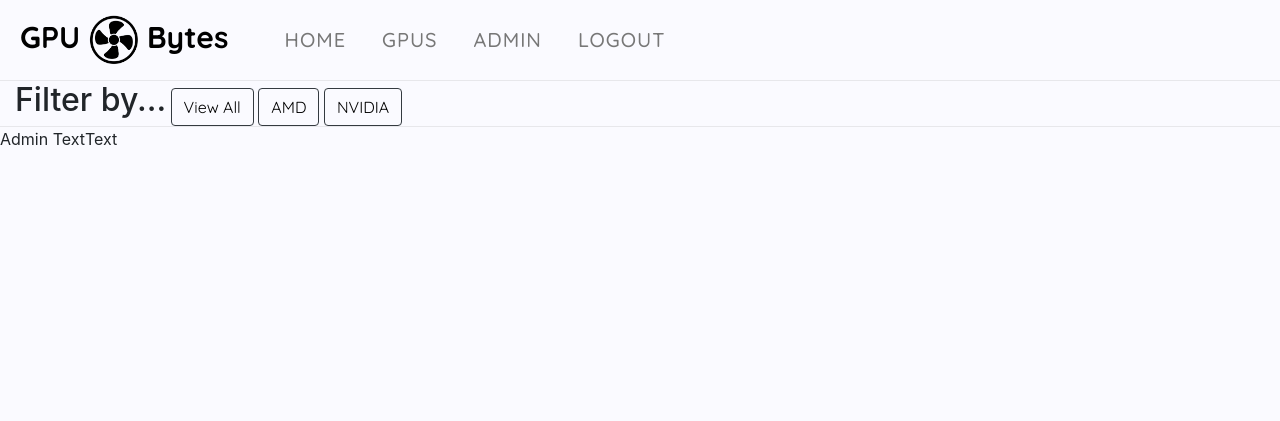
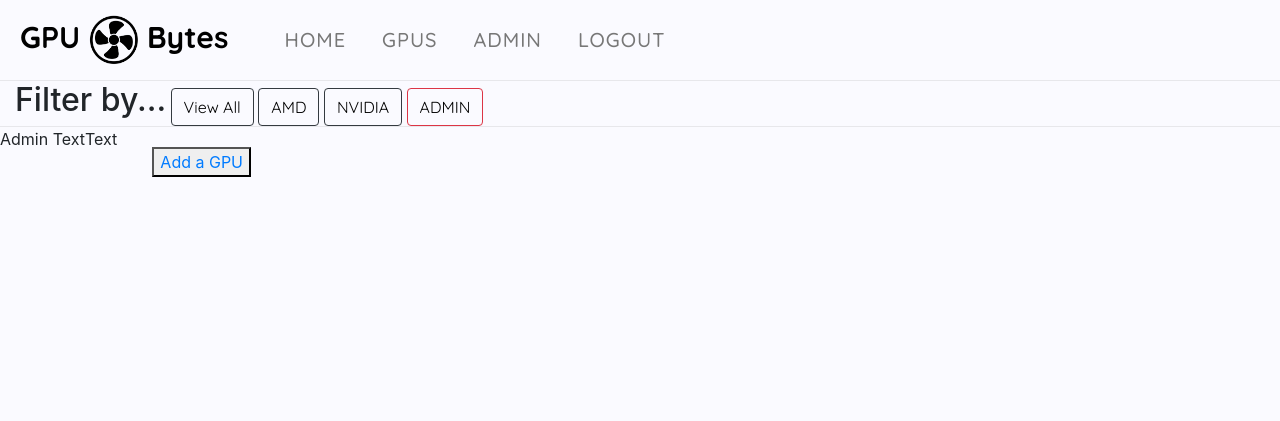
Before and after one commit to AlexanderJWard/gpu-bytes, a Django app: page /gpu/ in a window 1280 px wide. Shown: the top 421 px of the page. Run offline with Django 3.2, Linux system fonts and the light colour scheme; the visitor is signed in with stand-in values (Sample User, id 1); data that the repository does not hold is empty; some libraries are stand-ins or nearby versions.

Commit message:
Update create, update and delete with class based views

```diff
--- a/blog/urls.py
+++ b/blog/urls.py
@@ -3,13 +3,14 @@ from django.urls import path
 
 urlpatterns = [
     path("", views.PostList.as_view(), name="home"),
-    path('gpu/add/', views.AddGPU, name='add_gpu'),
+    path('gpu/add/', views.AddGPU.as_view(), name='add_gpu'),
     path('gpu/', views.GPUList.as_view(), name='gpu'),
+    path('gpu/admin', views.AdminGPUList.as_view(), name='gpu_admin'),
     path('gpu/amd/', views.AMDList.as_view(), name='amd'),
     path('gpu/nvidia/', views.NVIDIAList.as_view(), name='nvidia'),
     path('gpu/<slug:slug>/', views.GPUDetail.as_view(), name='gpu_detail'),
-    path('gpu/<slug:slug>/edit/', views.EditGPU, name='edit_gpu'),
-    path('gpu/<slug:slug>/delete/', views.DeleteGPU, name="delete_gpu" ),
+    path('gpu/<slug:slug>/update/', views.UpdateGPU.as_view(), name='update_gpu'),
+    path('gpu/<slug:slug>/delete/', views.DeleteGPU.as_view(), name="delete_gpu" ),
     path('<slug:slug>/', views.PostDetail.as_view(), name='post_detail'),
     path('like/<slug:slug>', views.PostLike.as_view(), name='post_like'),
 ]
--- a/blog/views.py
+++ b/blog/views.py
@@ -4,6 +4,11 @@ from .models import Post, GPU
 from .forms import CommentForm, GPUForm
 from django.http import HttpResponse, HttpResponseRedirect
 from django.template import loader
+from django.contrib import messages
+from django.urls import reverse_lazy, reverse
+from django.contrib.auth.decorators import login_required
+from django.utils.decorators import method_decorator
+from django.views.generic import ListView, DetailView, CreateView, UpdateView, DeleteView
 
 
 class PostList(generic.ListView):
@@ -78,86 +83,99 @@ class PostLike(View):
         return HttpResponseRedirect(reverse('post_detail', args=[slug]))
 
 
-class GPUList(generic.ListView):
+class GPUList(ListView):
     model = GPU
-    queryset = GPU.objects.filter(status=1).order_by("brand","-date_released")
     template_name = "gpu.html"
     paginate_by = 8
+    queryset = GPU.objects.filter(status=1).order_by("brand","-date_released")
 
 
-class AMDList(generic.ListView):
+@method_decorator(login_required(login_url='/accounts/login/'), name='dispatch')
+class AdminGPUList(ListView):
+    model = GPU
+    template_name = "gpu.html"
+    paginate_by = 8
+    queryset = GPU.objects.order_by("brand","-date_released")
+
+
+class AMDList(ListView):
     model = GPU
     queryset = GPU.objects.filter(brand=1).filter(status=1).order_by("-date_released")
     template_name = "gpu.html"
     paginate_by = 8
 
 
-class NVIDIAList(generic.ListView):
+class NVIDIAList(ListView):
     model = GPU
     queryset = GPU.objects.filter(brand=0).filter(status=1).order_by("-date_released")
     template_name = "gpu.html"
     paginate_by = 8
 
 
-class GPUDetail(View):
-
-    def get(self, request, slug, *args, **kwargs):
-        queryset = GPU.objects.filter(status=1)
-        gpu = get_object_or_404(queryset, slug=slug)
-
-        return render(
-            request,
-            "gpu_detail.html",
-            {
-                "gpu": gpu,
-            }
-        )
+class GPUDetail(DetailView):
+    model = GPU
+    template_name = "gpu_detail.html"
 
 
-def AddGPU(request):
+@method_decorator(login_required(login_url='/accounts/login/'), name='dispatch')
+class AddGPU(CreateView):
+    model = GPU
+    form_class = GPUForm
+    template_name = "add_gpu.html"
 
-    if request.POST:
+    def get(self, request, *args, **kwargs):
+        if not self.request.user.is_superuser:
+            messages.warning(request, 'You do not have permission to do this.')
+            return HttpResponseRedirect('/')
+        return super().get(request, *args, **kwargs)
 
-        gpu_form = GPUForm(request.POST, request.FILES)
-        if gpu_form.is_valid():
-            gpu_form.save()
-            return HttpResponseRedirect("/gpu/")
+    def form_valid(self, form):
+        """
+        Upon success prompt the user with a message
+        """
+        messages.success(self.request, "GPU Sucessfully created.")
+        super().form_valid(form)
+        return HttpResponseRedirect(self.get_success_url())
 
-    return render(
-        request,
-        "add_gpu.html",
-        {
-            "gpu_form": GPUForm(),
-        }
-    )
+    def get_success_url(self, **kwargs):
+        return reverse_lazy("gpu_detail", args=[str(self.object.slug)])
 
 
-def EditGPU(request, slug):
+@method_decorator(login_required(login_url='/accounts/login/'), name='dispatch')
+class UpdateGPU(UpdateView):
+    model = GPU
+    form_class = GPUForm
+    template_name = 'update_gpu.html'
 
-    context ={}
+    def get(self, request, *args, **kwargs):
+        if not self.request.user.is_superuser:
+            messages.warning(request, 'You do not have permission to do this.')
+            return HttpResponseRedirect('/')
+        return super().get(request, *args, **kwargs)
 
-    gpu = get_object_or_404(GPU, slug=slug)
+    def form_valid(self, form):
+        """
+        Upon success prompt the user with a message
+        """
+        messages.success(self.request, "GPU Sucessfully updated.")
+        super().form_valid(form)
+        return HttpResponseRedirect(self.get_success_url())
 
-    form = GPUForm(request.POST or None, instance = gpu)
-
-    if form.is_valid():
-        form.save()
-        return HttpResponseRedirect("/gpu/")
-
-    context["form"] = form
-
-    return render(request, "edit_gpu.html", context)
+    def get_success_url(self, **kwargs):
+        return reverse_lazy("gpu_detail", args=[str(self.object.slug)])
 
 
-def DeleteGPU(request, slug):
+@method_decorator(login_required(login_url='/accounts/login/'), name='dispatch')
+class DeleteGPU(DeleteView):
+    model = GPU
+    template_name = 'delete_gpu.html'
 
-    context ={}
+    def get(self, request, *args, **kwargs):
+        if not self.request.user.is_superuser:
+            messages.warning(request, 'You do not have permission to do this.')
+            return HttpResponseRedirect('/')
+        return super().get(request, *args, **kwargs)
 
-    gpu = get_object_or_404(GPU, slug=slug)
-
-
-    if request.method =="POST":
-        gpu.delete()
-        return HttpResponseRedirect("/gpu/")
-
-    return render(request, "delete_gpu.html", context)
+    def get_success_url(self):
+        messages.success(self.request, "GPU Sucessfully deleted.")
+        return reverse_lazy("gpu")
--- a/static/css/style.css
+++ b/static/css/style.css
@@ -62,6 +62,10 @@ body {
 
 .ghostwhite-bg {
     background-color: #fafaff;
+}
+
+.gray-bg {
+    background-color: #777777;
 }
 
 /* text colors */
@@ -159,7 +163,7 @@ body {
 .image-container img {
     border: 2px solid #777777;
     border-radius: .90rem;
-    background-color: #000;
+    background-color: #777777;
 }
 
 .card {
@@ -199,21 +203,21 @@ body {
     font-family: 'Source Sans Pro', sans-serif;
 }
 
-.edit-btn {
-    color: #fafaff;
-    border-radius: 50%;
-    bottom: 1.5rem;
-    right: .5rem;
-    padding: .5rem;
-}
-
-.filter-btn a {
+.filter-btn a,
+.edit-btn a {
     text-decoration: none;
     color: #000;
     font-family: 'Quicksand', sans-serif;
 }
 
-.filter-btn a:hover {
+.edit-btn i {
+    background-color: transparent;
+    color: #000;
+}
+
+.filter-btn:hover a,
+.edit-btn:hover a,
+.edit-btn:hover i {
     color: #fafaff;
 }
 
@@ -281,14 +285,4 @@ body {
         border-bottom: 1px solid #77777725;
     }
 
-    .edit-btn {
-        color: #fafaff;
-        border-radius: 50%;
-        bottom: 0;
-        right: 0;
-        margin-top: .5rem;
-        font-size: 30px;
-        padding: .8rem;
-    }
-
 }
--- a/templates/gpu.html
+++ b/templates/gpu.html
@@ -12,26 +12,32 @@
                 <button type="button" class="btn btn-outline-dark filter-btn"><a class="" href="{% url 'gpu' %}">View All</a></button>
                 <button type="button" class="btn btn-outline-dark filter-btn"><a class="" href="{% url 'amd' %}">AMD</a></button>
                 <button type="button" class="btn btn-outline-dark filter-btn"><a class="" href="{% url 'nvidia' %}">NVIDIA</a></button>
+                {% if user.is_superuser %}
+                <button type="button" class="btn btn-outline-danger filter-btn"><a class="" href="{% url 'gpu_admin' %}">ADMIN</a></button>
+                {% endif %}
             </div>
             <div class="row card-border">
                 {% for post in gpu_list %}
-                <div class="col-sm-12 col-md-3 card-parent">
+                <div class="col-12 col-md-3 card-parent">
                     <div class="card mb-4">
                         <div class="card-body">
                             <div class="image-container">
-                                {% if "placeholder" in post.image.url %}
+                                {% if post.status == 0 %}
+                                <a href="{% url 'gpu_detail' post.slug %}"><img class="card-img-top"
+                                    src=" {% static 'media/Draft.jpg' %}"></a>
+                                {% elif "placeholder" in post.image.url %}
                                 <a href="{% url 'gpu_detail' post.slug %}"><img class="card-img-top"
                                         src=" {% static 'media/Placeholder.jpg' %}"></a>
                                 {% else %}
                                 <a href="{% url 'gpu_detail' post.slug %}"><img class="card-img-top"
                                         src=" {{ post.image.url }}"></a>
                                 {% endif %}
-                                <div>
-                                    <a class="" href="{% url 'edit_gpu' post.slug %}"><i
-                                            class="mr-1 lightblue-bg edit-btn fa-solid fa-pencil"></i></a>
-                                    <a class="" href="{% url 'delete_gpu' post.slug %}"><i
-                                            class="red-bg edit-btn fa-solid fa-trash-can"></i></a>
+                                {% if user.is_superuser %}
+                                <div class="d-flex justify-content-center mt-2">
+                                    <button type="button" class="btn btn-outline-success edit-btn mr-2"><a class="edit-btn" href="{% url 'update_gpu' post.slug %}"><i class="mr-2 gray-bg fa-solid fa-pencil"></i>EDIT</a></button>
+                                    <button type="button" class="btn btn-outline-danger edit-btn ml-2"><a class="edit-btn-r" href="{% url 'delete_gpu' post.slug %}"><i class="mr-2 gray-bg fa-solid fa-trash-can"></i>DELETE</a></button>
                                 </div>
+                                {% endif %}
                             </div>
 
                             <a href="{% url 'gpu_detail' post.slug %}" class="post-link">
@@ -39,21 +45,12 @@
                                 <p class="card-text">Brand: {{ post.brand }}</p>
                             </a>
                             <p class="card-text">{{ post.created_on}}</p>
-                            {% if user.is_superuser %}
-                            <p>{{ post.id }}</p>
-                            <button type="button"><a class="" href="{% url 'edit_gpu' post.slug %}">UPDATE</a></button>
-                            <button type="button"><a class=""
-                                    href="{% url 'delete_gpu' post.slug %}">DELETE</a></button>
-                            {% endif %}
                         </div>
                     </div>
                 </div>
-                {% if forloop.counter|divisibleby:3 %}
+                {% if forloop.counter|divisibleby:4 %}
             </div>
             <div class="row card-border">
-                {% endif %}
-                {% if user.is_superuser %}
-                <button type="button"><a class="" href="{% url 'add_gpu' %}">Add a GPU</a></button>
                 {% endif %}
                 {% empty %}
                 {% if user.is_superuser %}
@@ -61,6 +58,15 @@
                 {% endif %}
                 <p>Text</p>
                 {% endfor %}
+                <div class="col-12 col-md-3 card-parent">
+                    <div class="card mb-4">
+                        <div class="card-body">
+                        {% if user.is_superuser %}
+                        <button type="button"><a class="" href="{% url 'add_gpu' %}">Add a GPU</a></button>
+                        {% endif %}
+                    </div>
+                    </div>
+                </div>
 
             </div>
         </div>
```
Also changed, not shown: templates/add_gpu.html (+3 -5 lines), templates/update_gpu.html (renamed from templates/edit_gpu.html, +3 -4 lines), static/media/Draft.jpg (added).
